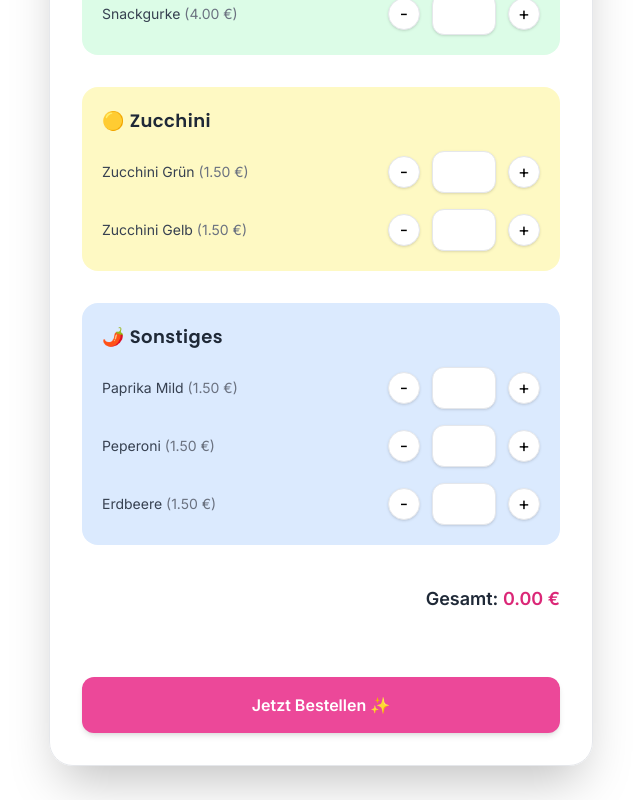
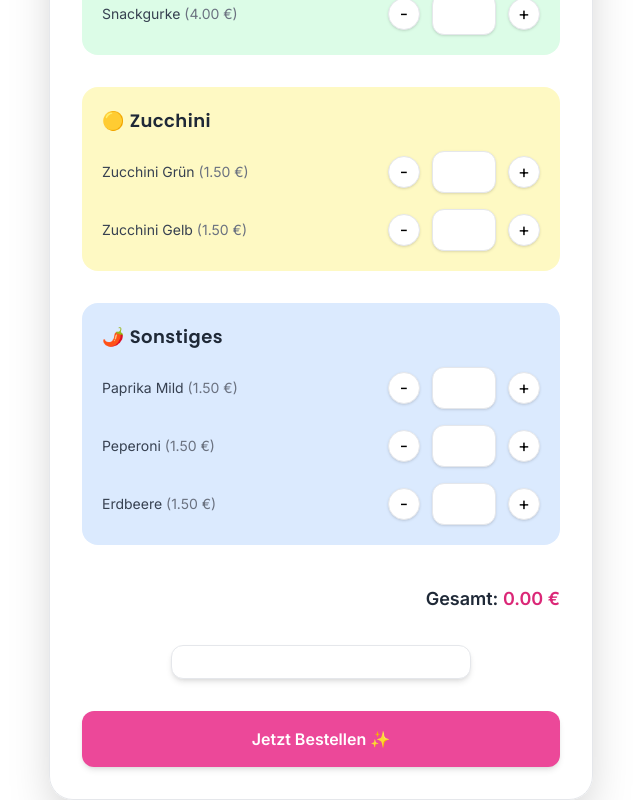
Before and after one commit to cabrauck/react_plant_order_form, a React (Vite) app: page / in a window 1280 px wide. Shown: the part 892-1692 px from the top of the page, without its empty margins (319-959 px from the left). Before the commit the page ends 1658 px from the top, so only its background shows below. Built offline with nearby package versions, Linux system fonts and the light colour scheme.

Commit message:
turnstile style

```diff
--- a/src/Bestellformular.jsx
+++ b/src/Bestellformular.jsx
@@ -131,7 +131,9 @@ export default function Bestellformular() {
       if (window.turnstile) {
         window.turnstile.render(turnstileRef.current, {
           sitekey: SITE_KEY,
-          callback: (token) => setCfTurnstileResponse(token)
+          callback: (token) => setCfTurnstileResponse(token),
+          theme: "light",
+          size: "normal"
         });
       }
     };
@@ -221,12 +223,11 @@ export default function Bestellformular() {
             <div className="text-right text-lg font-semibold text-gray-800 pt-2">
               Gesamt: <span className="text-pink-600">{berechneGesamtbetrag().toFixed(2)} €</span>
             </div>
-
             <div className="flex justify-center my-4">
-              <div ref={turnstileRef} className="cf-turnstile" data-sitekey="0x4AAAAAABWeQz7LaTuMCIy1" data-theme="light"></div>
-            </div>
-
-            <div>
+        <div className="rounded-xl bg-white border shadow-md p-4 flex justify-center" style={{ width: '100%', maxWidth: '300px' }}>
+          <div ref={turnstileRef} className="cf-turnstile" data-sitekey="0x4AAAAAABWeQz7LaTuMCIy1" data-theme="light"></div>
+        </div>
+      </div>
               <button
                 type="submit"
                 className={`w-full ${sending ? 'bg-gray-400' : 'bg-pink-500 hover:bg-pink-600'} text-white font-semibold py-4 px-6 rounded-xl transition shadow-md`}
@@ -235,7 +236,7 @@ export default function Bestellformular() {
                 {sending ? 'Bestellung wird gesendet...' : 'Jetzt Bestellen ✨'}
               </button>
             </div>
-          </div>
+
         </>
       ) : (
         <div id="druckbereich" className="p-6 bg-gradient-to-br from-pink-100 via-white to-blue-100 rounded-lg shadow-xl text-center space-y-6">
```
